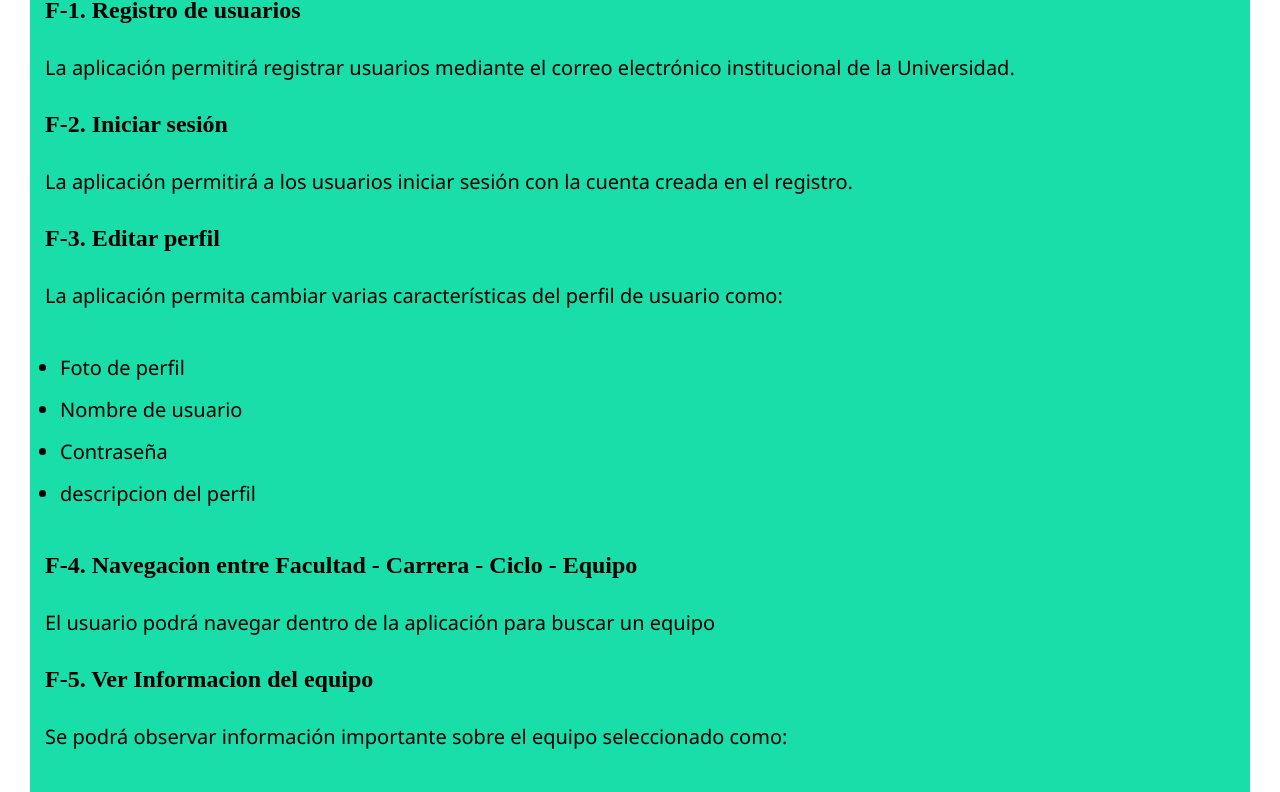
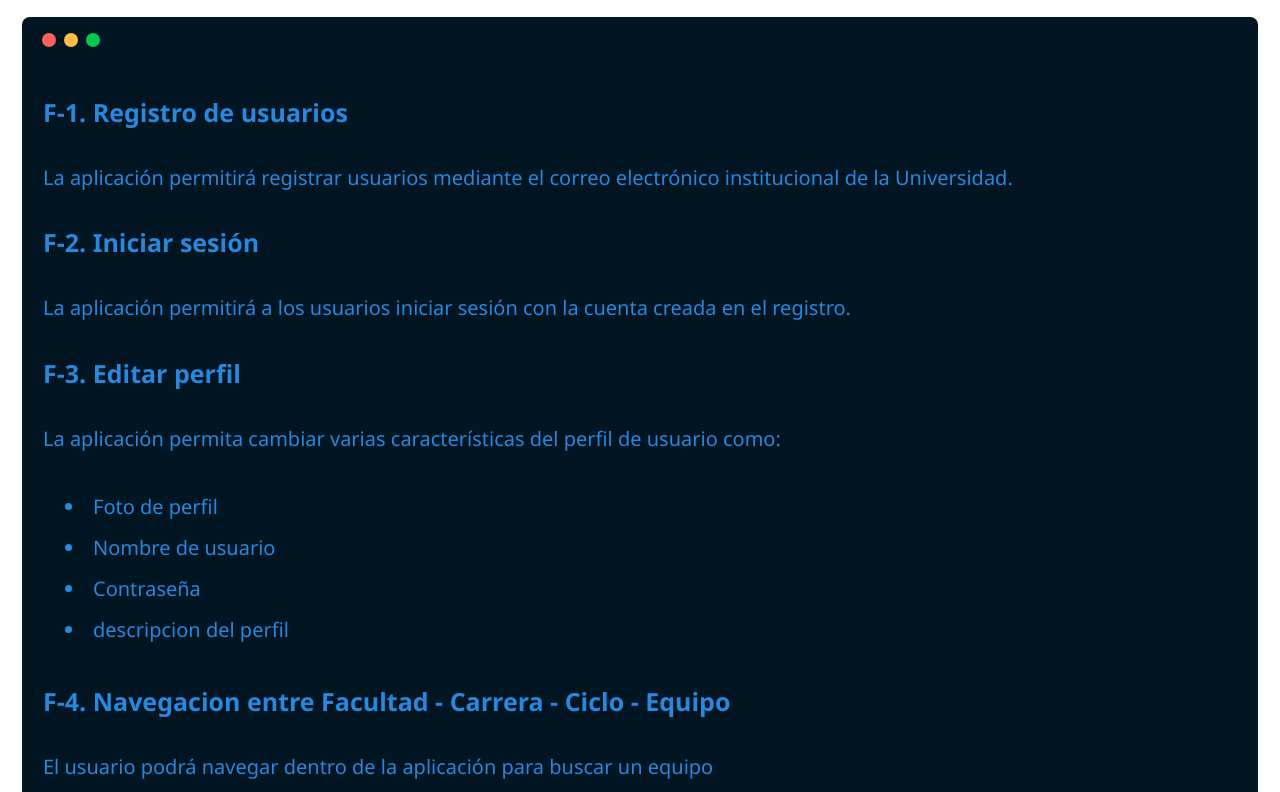
Before and after one commit to jostinjimenez/Avance-Proyecto, a plain HTML site: page funciones.html in a window 1280 px wide. Shown: the part 100-892 px from the top of the page. Drawn offline with Linux system fonts and the light colour scheme.

Commit message:
Se agrego estilos

```diff
--- a/estilosFunciones.css
+++ b/estilosFunciones.css
@@ -1,19 +1,48 @@
-.funcionalidades {
+* {
+    box-sizing: border-box;
+    padding: 7px;
+}
+.card {
+    width: 100%;
+    height: 100%px;
+    margin: 0 auto;
+    background-color: #011522;
+    border-radius: 8px;
+    z-index: 1;
+    color: rgb(39, 136, 221);
+   }
+
+   .tools {
     display: flex;
-    flex-direction: column;
-    align-items: right;
-    justify-content: center;
-    margin: 0 auto;
-    width: 100%;
-    height: 100%;
-    background-color: #19dea9;
-    border-radius: 9px;
-}
-* {
-    margin: 15px;
-    padding: 0;
-    box-sizing: border-box;
-}
+    align-items: center;
+    padding: 9px;
+   }
+
+   .circle {
+    padding: 0 4px;
+   }
+
+   .box {
+    display: inline-block;
+    align-items: center;
+    width: 14px;
+    height: 14px;
+    padding: 1px;
+    border-radius: 50%;
+   }
+
+   .red {
+    background-color: #ff605c;
+   }
+
+   .yellow {
+    background-color: #ffbd44;
+   }
+
+   .green {
+    background-color: #00ca4e;
+   }
+
 p {
     font-size: 20px;
     font-family: 'segoe ui';
@@ -26,3 +55,27 @@ li {
     text-align: left;
 
 }
+h1 {
+    font-size: 30px;
+    font-family: 'segoe ui';
+    text-align: center;
+    color: black;
+}
+h2 {
+    font-size: 25px;
+    font-family: 'segoe ui';
+    text-align: left;
+}
+ul {
+    list-style-type: disc;
+    padding-left: 50px;
+}
+
+.historias-usuario {
+    width: 100%;
+    height: 100%;
+    margin: 0 auto;
+    border-radius: 8px;
+    z-index: 1;
+    color: black;
+}
--- a/funciones.html
+++ b/funciones.html
@@ -9,6 +9,18 @@
   <body>
 
     <h1>Funcionalidades del proyecto</h1>
+    <div class="card">
+      <div class="tools">
+        <div class="circle">
+          <span class="red box"></span>
+        </div>
+        <div class="circle">
+          <span class="yellow box"></span>
+        </div>
+        <div class="circle">
+          <span class="green box"></span>
+        </div>
+      </div>
       <div class="funcionalidades">
         <h2 class="titulo">F-1. Registro de usuarios</h2>
         <p class="descripcion">La aplicación permitirá registrar usuarios mediante el correo electrónico institucional de la Universidad.</p>
@@ -73,6 +85,7 @@
         <h2 class="titulo">F-12. Notificaciones</h2>
         <p class="descripcion">La aplicacion permitira enviar notificaciones a los usuarios que siguen a un equipo</p>
       </div>
+    </div>
 
     <h1>Historias de Usuario</h1>
     <div class="historias-usuario">
```
Lines whose indentation alone changed are shown as unchanged.
